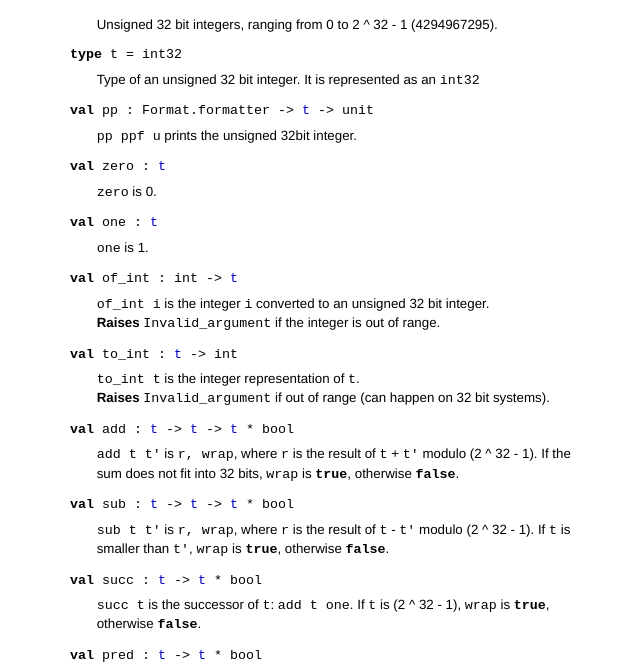
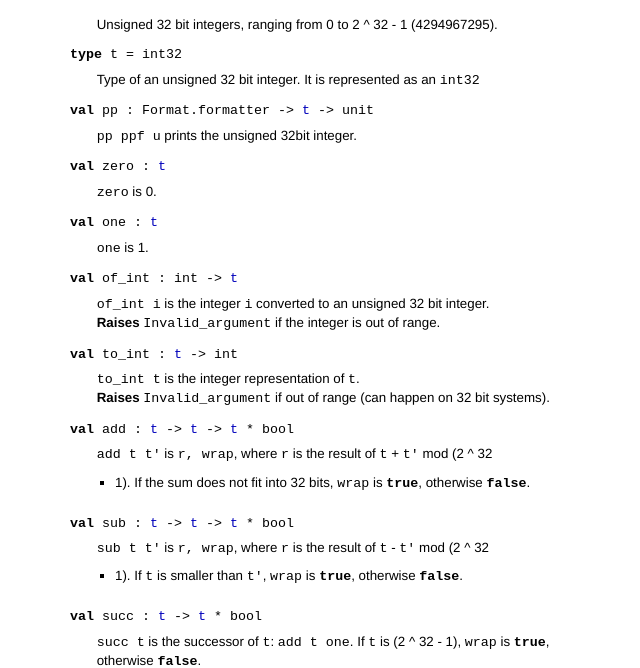
Before and after one commit to hannesm/usane, a plain HTML site: page doc/Usane.Uint32.html in a window 1280 px wide. Shown: the part 131-799 px from the top of the page, without its empty margins (58-698 px from the left). Drawn offline with Linux system fonts and the light colour scheme.

Commit message:
Update usane doc to 413e1fd.

```diff
--- a/doc/Usane.Uint32.html
+++ b/doc/Usane.Uint32.html
@@ -49,15 +49,19 @@ Type of an unsigned 32 bit integer.  It is represented as an <code class="code">
 </div>
 
 <pre><span id="VALadd"><span class="keyword">val</span> add</span> : <code class="type"><a href="Usane.Uint32.html#TYPEt">t</a> -> <a href="Usane.Uint32.html#TYPEt">t</a> -> <a href="Usane.Uint32.html#TYPEt">t</a> * bool</code></pre><div class="info ">
-<code class="code">add t t'</code> is <code class="code">r, wrap</code>, where <code class="code">r</code> is the result of <code class="code">t</code> + <code class="code">t'</code> modulo
-      (2 ^ 32 - 1).  If the sum does not fit into 32 bits, <code class="code">wrap</code> is <code class="code"><span class="keyword">true</span></code>,
-      otherwise <code class="code"><span class="keyword">false</span></code>.<br>
+<code class="code">add t t'</code> is <code class="code">r, wrap</code>, where <code class="code">r</code> is the result of <code class="code">t</code> + <code class="code">t'</code> mod (2 ^ 32<ul>
+<li>1).  If the sum does not fit into 32 bits, <code class="code">wrap</code> is <code class="code"><span class="keyword">true</span></code>, otherwise
+      <code class="code"><span class="keyword">false</span></code>.</li>
+</ul>
+<br>
 </div>
 
 <pre><span id="VALsub"><span class="keyword">val</span> sub</span> : <code class="type"><a href="Usane.Uint32.html#TYPEt">t</a> -> <a href="Usane.Uint32.html#TYPEt">t</a> -> <a href="Usane.Uint32.html#TYPEt">t</a> * bool</code></pre><div class="info ">
-<code class="code">sub t t'</code> is <code class="code">r, wrap</code>, where <code class="code">r</code> is the result of <code class="code">t</code> - <code class="code">t'</code> modulo
-      (2 ^ 32 - 1).  If <code class="code">t</code> is smaller than <code class="code">t'</code>, <code class="code">wrap</code> is <code class="code"><span class="keyword">true</span></code>, otherwise
-      <code class="code"><span class="keyword">false</span></code>.<br>
+<code class="code">sub t t'</code> is <code class="code">r, wrap</code>, where <code class="code">r</code> is the result of <code class="code">t</code> - <code class="code">t'</code> mod (2 ^ 32<ul>
+<li>1).  If <code class="code">t</code> is smaller than <code class="code">t'</code>, <code class="code">wrap</code> is <code class="code"><span class="keyword">true</span></code>, otherwise
+      <code class="code"><span class="keyword">false</span></code>.</li>
+</ul>
+<br>
 </div>
 
 <pre><span id="VALsucc"><span class="keyword">val</span> succ</span> : <code class="type"><a href="Usane.Uint32.html#TYPEt">t</a> -> <a href="Usane.Uint32.html#TYPEt">t</a> * bool</code></pre><div class="info ">
```
Also changed, not shown: doc/Usane.html (+1 -1 lines), doc/index_values.html (+4 -4 lines), 1 other file.
